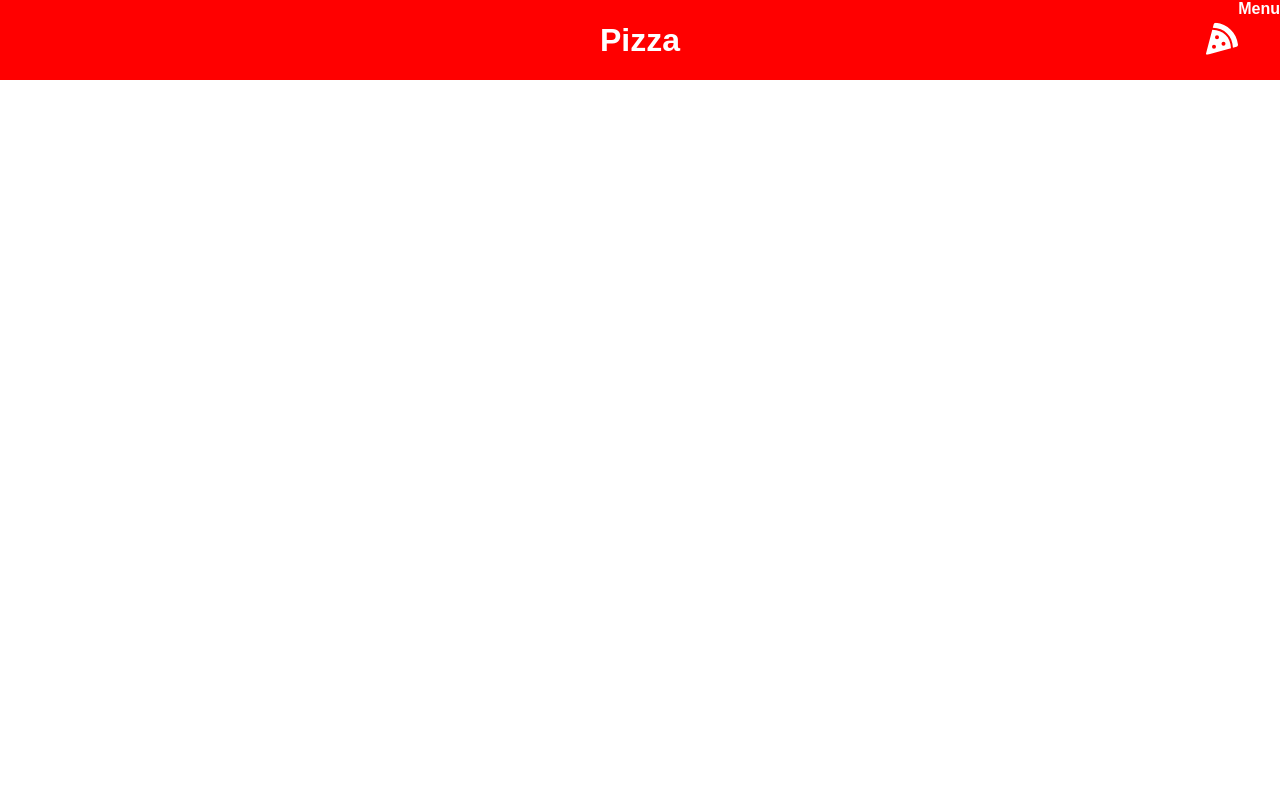
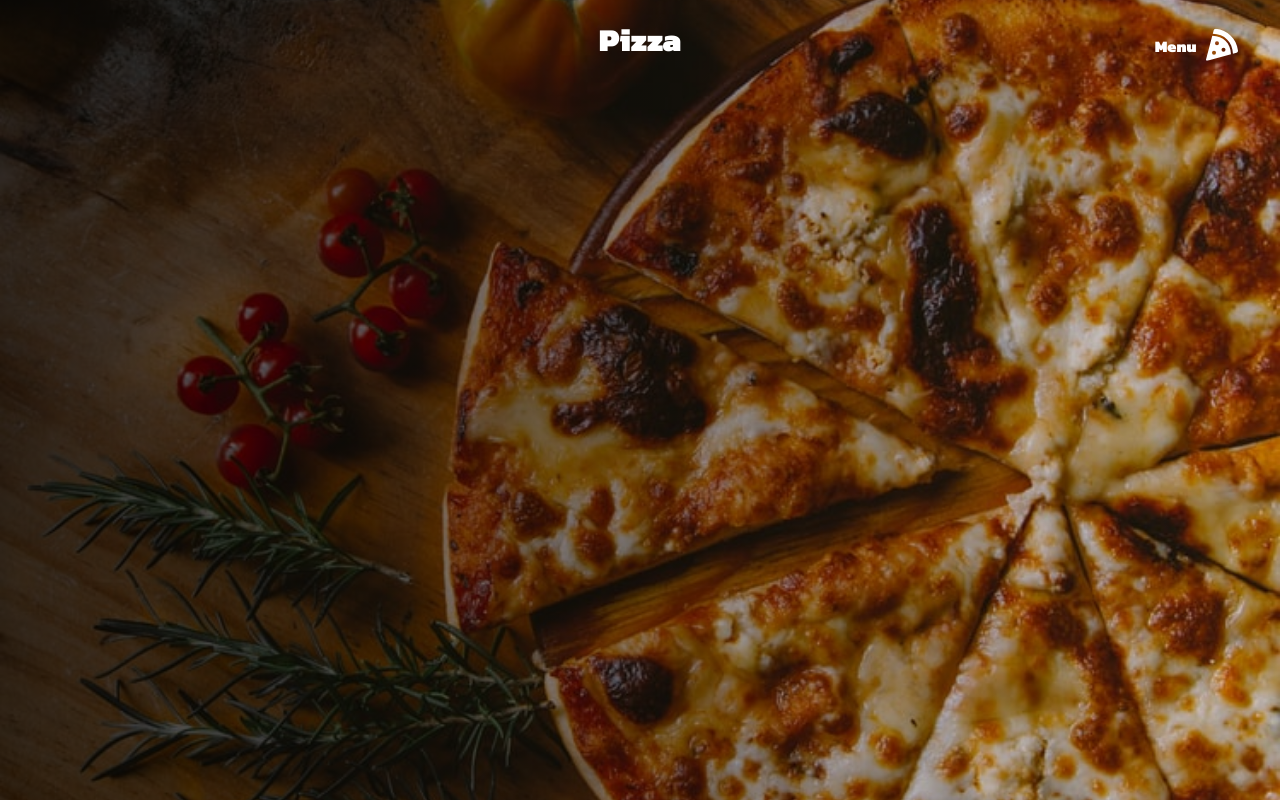
Before and after one commit to Iyonissio/E-commerce-React-js, a React (Create React App) app: page / in a window 1280 px wide. Built offline with nearby package versions, Linux system fonts and the light colour scheme.

Commit message:
add new files 3 hoje

```diff
--- a/public/index.html
+++ b/public/index.html
@@ -24,6 +24,8 @@
       work correctly both with client-side routing and a non-root public URL.
       Learn how to configure a non-root public URL by running `npm run build`.
     -->
+    <link rel="preconnect" href="https://fonts.gstatic.com">
+    <link href="https://fonts.googleapis.com/css2?family=Kanit:wght@900&display=swap" rel="stylesheet">
     <title>React App</title>
   </head>
   <body>
--- a/src/App.js
+++ b/src/App.js
@@ -1,14 +1,14 @@
 import React from 'react';
-import Navbar from './components/Navbar';
 import { BrowserRouter as Router } from 'react-router-dom';
 import { GlobalStyle } from './globalStyles';
+import Hero from './components/Hero';
 
 
 function App() {
   return (
     <Router>
       <GlobalStyle />
-      <Navbar />
+      <Hero />
     </Router>
   );
 }
--- /dev/null
+++ b/src/components/Hero/HeroElements.js
@@ -0,0 +1,11 @@
+import styled from 'styled-components';
+import ImgBg from '../../images/pizza.jpg';
+
+export const HeroContainer = styled.div`
+    background: linear-gradient(to right, rgba(0,0,0,0.7),
+    rgba(0,0,0,0.1)),
+    url(${ImgBg});
+    height: 100vh;
+    background-position: center;
+    background-size: cover;
+`;
--- /dev/null
+++ b/src/components/Hero/index.js
@@ -0,0 +1,13 @@
+import React from 'react';
+import Navbar from '../Navbar';
+import { HeroContainer } from './HeroElements';
+
+const  Hero = () => {
+    return (
+        <HeroContainer>
+            <Navbar/>
+        </HeroContainer>
+    );
+};
+
+export default  Hero;
--- a/src/components/Navbar/NavbarElements.js
+++ b/src/components/Navbar/NavbarElements.js
@@ -3,7 +3,7 @@ import { NavLink as Link } from 'react-router-dom';
 import { FaPizzaSlice } from 'react-icons/fa';
 
 export const Nav = styled.nav`
-    background: red;
+    background: transparent;
     height: 80px;
     display: flex;
     justify-content: center;
@@ -33,7 +33,7 @@ export const NavIcon= styled.div`
     color: #fff;
 
     p{
-        transform: translate(-175%, 100%)
+        transform: translate(-200%, 140%);
         font-weight: bold;
     }
 `;
```
Also changed, not shown: src/images/pizza.jpg (added), 1 other file (tests, documents, lock files or other folders).
